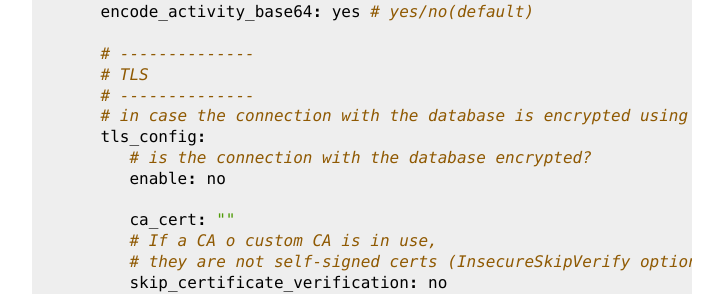
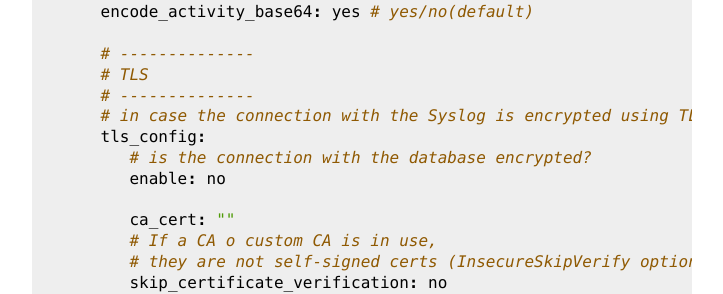
Before and after one commit to 4LB3R70D/SecLopeDeVega-Docs, a Sphinx documentation site: the page built from docs/source/content/activities.rst, in a window 1280 px wide and 900 px high, scrolled down 8088 px. Shown: the part 154-448 px from the top of the window, without its empty margins (388-1111 px from the left). Built offline with Sphinx 7.4.7, drawn with Linux system fonts in a browser that asks for light colours; some of the changed text lies outside the part shown.

Commit message:
minor typo corrected in the section 14

```diff
--- a/docs/source/content/activities.rst
+++ b/docs/source/content/activities.rst
@@ -328,7 +328,7 @@
       # --------------
       # TLS
       # --------------
-      # in case the connection with the database is encrypted using TLS
+      # in case the connection with the Syslog is encrypted using TLS
       tls_config:
          # is the connection with the database encrypted?
          enable: no
@@ -402,7 +402,7 @@
       # --------------
       # TLS
       # --------------
-      # in case the connection with the database is encrypted using TLS
+      # in case the connection with the Kafka is encrypted using TLS
       tls_config:
          # is the connection with the database encrypted?
          enable: no
@@ -496,7 +496,7 @@
       # --------------
       # TLS
       # --------------
-      # in case the connection with the database is encrypted using TLS
+      # in case the connection with the SMTP is encrypted using TLS
       tls_config:
          # is the connection with the database encrypted?
          enable: no
@@ -580,7 +580,7 @@
       # --------------
       # TLS
       # --------------
-      # in case the connection with the database is encrypted using TLS
+      # in case the connection with the HTTP Server/Service is encrypted using TLS
       tls_config:
          # is the connection with the database encrypted?
          enable: no
```
Also changed, not shown: 5 other files.
